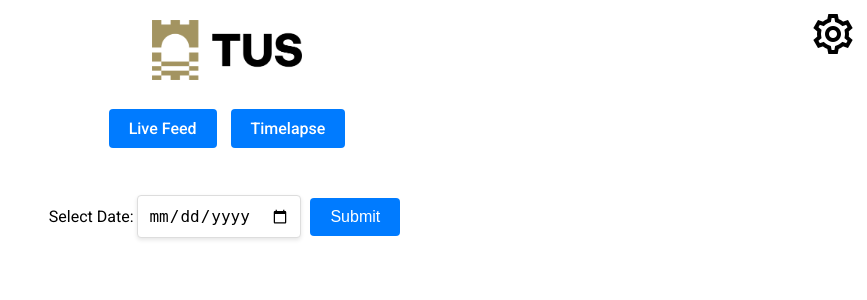
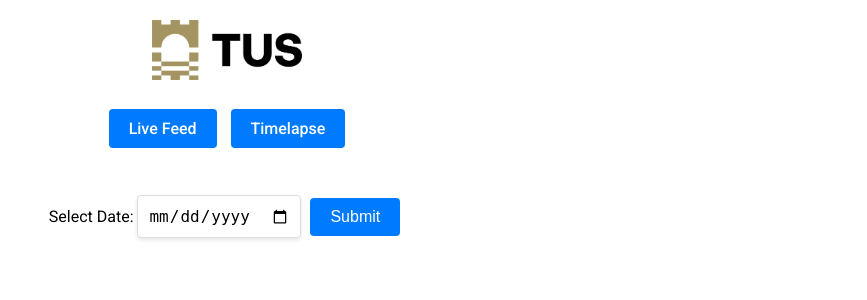
Before and after one commit to jjjclarke/monitoring-site, a Flask app: page /timelapse in a window 1280 px wide. Shown: the top 300 px of the page, without its empty margins (413-1280 px from the left). Run offline with Flask 3, Linux system fonts and the light colour scheme; parts of the project's set-up code (start-up, migrations or seed data) failed here and were passed over.

Commit message:
Revert "Add settings icon"
This reverts commit 4e066943339a6cb09898cbbf1d6f3c6e28e1433a.

```diff
--- a/static/css/timelapse.css
+++ b/static/css/timelapse.css
@@ -20,17 +20,6 @@ body {
     flex-direction: column;
     align-items: center;
     justify-content: flex-start;
-}
-
-.settings-icon-container {
-    position: absolute;
-    top: 10px;
-    right: 10px;
-}
-
-.settings-icon {
-    width: 48px;
-    height: 48px;
 }
 
 .logo-container {
--- a/templates/timelapse.html
+++ b/templates/timelapse.html
@@ -18,11 +18,6 @@
 </head>
 <body>
     <div class="content">
-        <div class="settings-icon-container">
-            <a href="{{ url_for('settings_page') }}">
-                <img src="{{ url_for('static', filename='icons/settings.png') }}" alt="Settings" class="settings-icon">
-            </a>
-        </div>
         <div class="logo-container">
             <img src="{{ url_for('static', filename='images/logo_black.png') }}" alt="Logo" class="logo">
         </div>
```
Also changed, not shown: static/css/index.css (+0 -11 lines), static/icons/settings.png (deleted).
